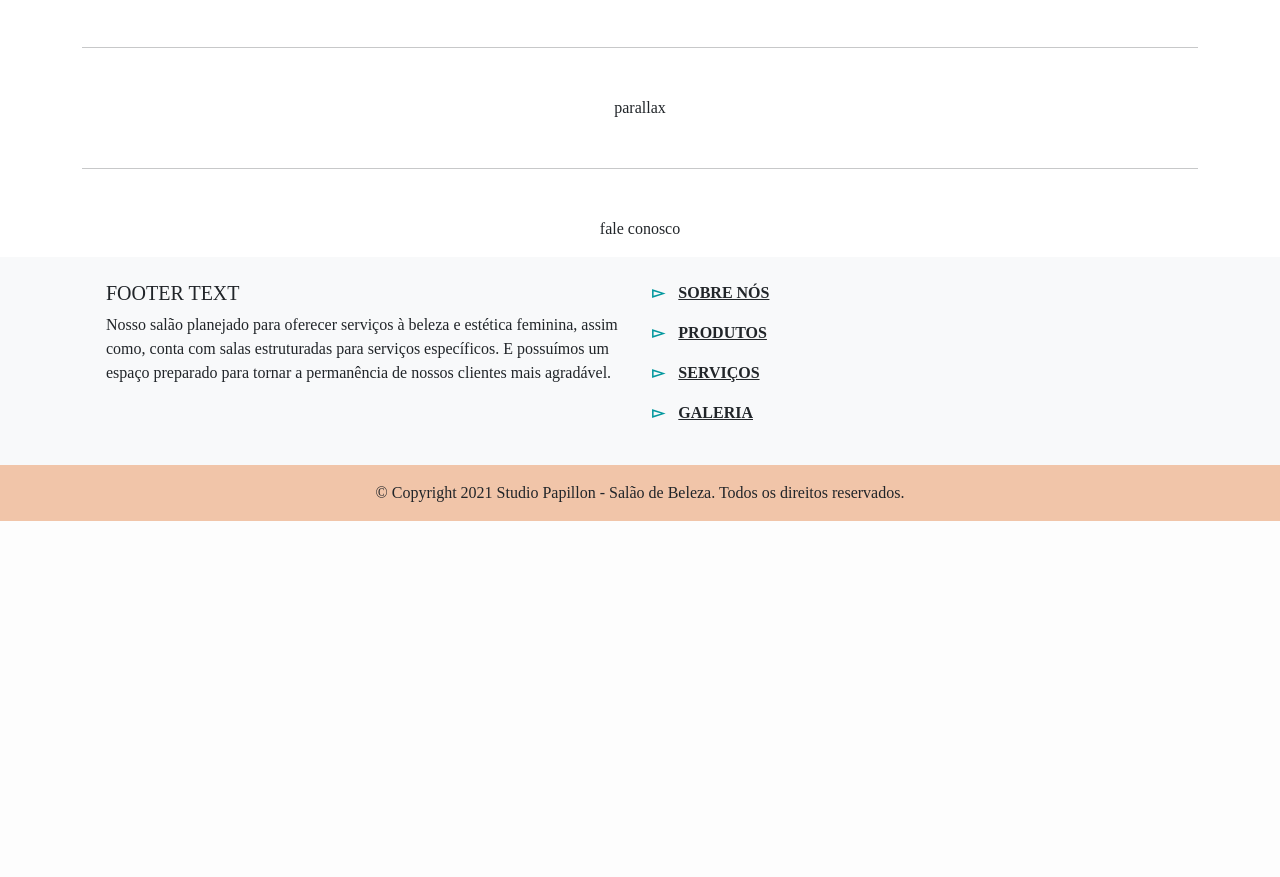
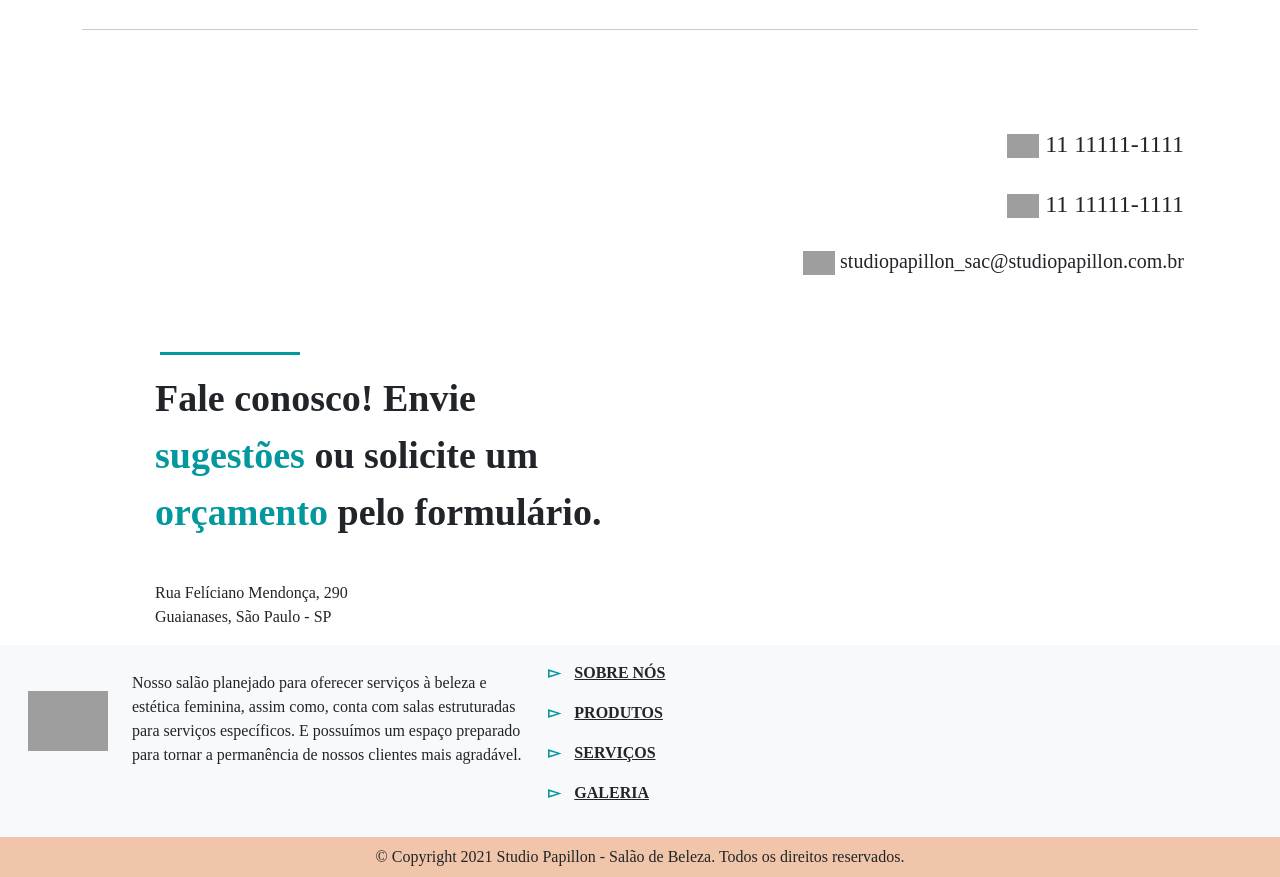
Before and after one commit to lean-dro/projetoSalao, a PHP site: page / in a window 1280 px wide. Shown: the part 2660-3537 px from the top of the page. Before the commit the page ends 3181 px from the top, so only its background shows below. Run offline with PHP 8.4, Linux system fonts and the light colour scheme; tables that the repository leaves empty or names only in its code hold one stand-in row (values such as "Sample post"); grey boxes marked "Sample" are stand-in pictures; some libraries are stand-ins or nearby versions; grey boxes are pictures that could not be loaded.

Commit message:
Melhora geral da home

```diff
--- a/index.php
+++ b/index.php
@@ -1,5 +1,20 @@
-<!DOCTYPE html>
+<?php
+include_once('areaRestrita-adm/models/Servico.php');
+
+$servico = new Servico();
+
+try {
+    $listaServico = $servico->listar();
+    $qtd = $servico->qtd();
+} catch (Exception $e) {
+    print_r($e);
+}
+foreach ($qtd as $linhaQtd) {
+    $quantidadeServicos = $linhaQtd['Qtd'];
+}
+?>
 <html lang="pt-br">
+
 
     <head>
         <meta charset="UTF-8">
@@ -17,19 +32,34 @@
                 background-size: cover;
             }
 
-            .parallax {
-                /* The image used */
-                background-image: url('../images/pallx.jpg');
+            @media only screen and (max-width:710px) {
+                .banner-image {
+                    background-image: url('images/bgHomePhone.jpg') !important;
+                }
+            }
 
-                /* Full height */
-                height: 200% !important;
+            /* css da barra de rolagem */
+            ::-webkit-scrollbar {
+                width: 10px;
 
-                /* Create the parallax scrolling effect */
-                background-attachment: fixed;
-                background-position: center;
-                background-repeat: no-repeat;
-                background-size: cover;
             }
+
+            /* Track */
+            ::-webkit-scrollbar-track {
+                background: #03989E;
+            }
+
+            /* Handle */
+            ::-webkit-scrollbar-thumb {
+                background: #2B0E64;
+                border-radius: 4px;
+            }
+
+            /* Handle on hover */
+            ::-webkit-scrollbar-thumb:hover {
+                background: #2B0E64;
+            }
+
         </style>
         <title>Home - Studio Papillon | Salão de Beleza</title>
     </head>
@@ -68,7 +98,7 @@
                         <div style="width: 140px; height: 3px; background: #03989E; margin-bottom: 15px; margin-left: 5px"></div>
                         <h2 id="Sobre" style="font-size: 38px; font-weight: 600; text-align: left; padding-bottom: 12px">SOBRE NÓS</h2>
                         <h5 style="text-align:left; text-transform:uppercase; font-weight: 700">Agradável e moderno, tendo os melhores profissionais.</h5>
-                    <p class="fs-5" style="text-align:left">Um salão pequeno, planejado apenas para oferecer alguns serviços
+                        <p class="fs-6" style="text-align:left">Um salão pequeno, planejado apenas para oferecer alguns serviços
                             à beleza e estética feminina, nasceu em Guaianases, com o objetivo de se tornar um espaço grande
                             capaz de ter serviços diversificados, salas estruturadas. Com o passar do anos, isso se tornou
                             realidade e viramos um dos melhores salões de beleza e estética de São Paulo, possuindo um espaço
@@ -98,34 +128,52 @@
             <!--<div class="container-sm">
                     <hr class="featurette-divider" style="margin: 3rem 0;">
                 </div>-->
-
             <div class="container-servicos">
                 <div class="row">
-                    <div class="col-lg-6 col-md-12 " style="padding-top: 110px; ">
+                    <div class="col-lg-12 col-md-12 text-center" style="padding-top: 110px; ">
                         <div style="width: 140px; height: 3px; background: #03989E; margin-bottom: 15px; margin-left: 5px"></div>
                         <h2 id="Produtos" style="font-size: 38px; font-weight: 600; text-align: left;">SERVIÇOS</h2>
                     </div>
 
-                    <div class="card">
-                        <div class="bg-image hover-overlay ripple" data-mdb-ripple-color="light">
-                            <img
-                            src="https://mdbootstrap.com/img/new/standard/nature/111.jpg"
-                            class="img-fluid"
-                            />
-                            <a href="#!">
-                            <div class="mask" style="background-color: rgba(251, 251, 251, 0.15);"></div>
-                            </a>
+                    <div id="carouselExampleCaptions" class="carousel slide" data-bs-ride="carousel">
+                        <div class="carousel-indicators">
+                            <button type="button" data-bs-target="#carouselExampleCaptions" data-bs-slide-to="0" class="active" aria-current="true" aria-label="Slide 1"></button>
+                            <?php for ($i=0; $i < $quantidadeServicos; $i++) { ?>    <button type="button" data-bs-target="#carouselExampleCaptions" data-bs-slide-to=<?php echo $i+1?> aria-label=<?php echo "Slide ".$i+2?>></button><?php } ?>
                         </div>
-                        <div class="card-body">
-                            <h5 class="card-title">HAIR STYLISTS
-                            </h5>
-                            <p class="card-text">
-                            Some quick example text to build on the card title and make up the bulk of the
-                            card's content.
-                            </p>
-                            <a href="#!" class="btn btn-primary">Button</a>
+                        <div class="carousel-inner mx-auto">
+                            <div class="carousel-item active">
+                                <img src="images/bgHome.jpg" class="d-block w-75 mx-auto  rounded-2" alt="...">
+                                <div class="carousel-caption d-none d-md-block">
+                                    <h5>First slide label</h5>
+                                    <p>Some representative placeholder content for the first slide.</p>
                                 </div>
                             </div>
+
+
+
+                            <?php foreach ($listaServico as $linha) { ?>
+                                <div class="carousel-item">
+                                    <img class="d-block w-75 mx-auto  rounded-2" src = <?php echo str_replace("../../"," ",$linha['fotoServico']);?>>
+                                    <div class="carousel-caption d-none d-md-block">
+                                        <h5><?php echo $linha['descServico'];?></h5>
+                                        <p><?php echo $linha['textoServico'];?></p>
+                                    </div>
+                                </div>
+                            <?php }?>
+
+
+                        </div>
+                        <button class="carousel-control-prev" type="button" data-bs-target="#carouselExampleCaptions" data-bs-slide="prev">
+                            <span class="carousel-control-prev-icon" aria-hidden="true" style="color: #03989E;"></span>
+                            <span class="visually-hidden">Previous</span>
+                        </button>
+                        <button class="carousel-control-next" type="button" data-bs-target="#carouselExampleCaptions" data-bs-slide="next">
+                            <span class="carousel-control-next-icon" aria-hidden="true"></span>
+                            <span class="visually-hidden">Next</span>
+                        </button>
+                    </div>
+
+
                 </div>
             </div>
 
@@ -149,13 +197,39 @@
             <hr class="featurette-divider" style="margin: 3rem 0;">
         </div>
 
-        <p class="text-center">parallax</p>
+
 
         <div class="container-sm">
             <hr class="featurette-divider" style="margin: 3rem 0;">
+
         </div>
 
-        <p class="text-center">fale conosco</p>
+        <div class="parallax">
+            <div class="text-end me-5">
+            <p class="pt-5 me-5 fs-4"><img  src="images/telefone.svg" width="32px" alt="" srcset=""> 11 11111-1111</p>
+            <p class="mt-4 me-5 fs-4"><img  src="images/zap.svg" width="32px" alt="" srcset=""> 11 11111-1111</p>
+            <p class="mt-4 me-5 fs-5"><img  src="images/email.svg" width="32px" alt="" srcset=""> studiopapillon_sac@studiopapillon.com.br</p>
+            </div>
+        </div>
+
+        <!-- parte do fale conosco -->
+        <div class="container-conteudo">
+            <div class="container-fale" style="padding-top: 60px">
+                    <div class="row row-cols-2">
+                        <div class="col-lg-6">
+                            <div style="width: 140px; height: 3px; background: #03989E; margin-bottom: 15px; margin-left: 5px"></div>
+                                <p style="font-size: 38px; font-weight: 600; text-align: left;"> Fale conosco! Envie <font color="#03989E">sugestões</font>
+                                ou solicite um <font color="#03989E">orçamento</font> pelo formulário.</p><br>
+                                <p style="text-align: left;">Rua Felíciano Mendonça, 290 <br> Guaianases, São Paulo - SP
+                        </div>
+
+                        <div class="col">
+
+                        </div>
+                    </div>
+            </div>
+        </div>
+
 
 
         <!-- arrumar um jeito de centralizar o footer, tentei centralizar apenas utilizando o "padding-left"
@@ -165,19 +239,22 @@
         <!-- footer -->
         <footer class="bg-light text-center text-lg-start">
                 <!-- Grid container -->
-            <div class="container p-4">
+                <div class="container-footer p-3 t">
                     <!--Grid row-->
-                <div class="row" style="text-align: left;">
-                    <div class="col-lg-6 col-md-12 mb-4 mb-md-0">
-                            <h5 class="text-uppercase">Footer text</h5>
-                            <p style="font-weight:inherit"> Nosso salão planejado para oferecer serviços à beleza e estética feminina, assim como,
+                    <div class="row " style="text-align: left;">
+                        <div class="col-lg-1 col-md-12 mb-4 mb-md-0" style="padding-top: 30px;">
+                            <img src="images/lg-papillon2.png" width="80px">
+                        </div>
+
+                        <div class="col-lg-4 col-md-12 mb-4 mb-md-0">
+                                <p style="padding-top: 10px"> Nosso salão planejado para oferecer serviços à beleza e estética feminina, assim como,
                                 conta com salas estruturadas para serviços específicos. E possuímos um espaço
                                 preparado para tornar a permanência de nossos clientes mais agradável.
                                 </p>
                         </div>
 
                         <div class="col-lg-5 col-md-6 mb-4 mb-md-0">
-                            <ul class="list-unstyled mb-0">
+                                <ul class="list-unstyled">
                                     <li>
                                         <p style="padding: 0px; font-weight: 600;"><span style="color: #03989E; margin-right: 10px; font-family: Arial;">▻</span>
                                         <a href="#!" class="text-dark">SOBRE NÓS</a></p>
@@ -199,13 +276,13 @@
                     </div>
                 </div>
 
-            <div class="text-center p-3" style="background-color: #F1C5A9;">
+                <div class="text-center py-2" style="background-color: #F1C5A9;">
                     © Copyright 2021 Studio Papillon - Salão de Beleza. Todos os direitos reservados.
                 </div>
             </footer>
 
 
-
+        <script src="https://kit.fontawesome.com/a076d05399.js%22%3E"></script>
         <script src="https://cdn.jsdelivr.net/npm/bootstrap@5.0.2/dist/js/bootstrap.bundle.min.js" integrity="sha384-MrcW6ZMFYlzcLA8Nl+NtUVF0sA7MsXsP1UyJoMp4YLEuNSfAP+JcXn/tWtIaxVXM" crossorigin="anonymous"></script>
         <script src="js/script.js"></script>
     </body>
```
Lines whose indentation alone changed are shown as unchanged.
